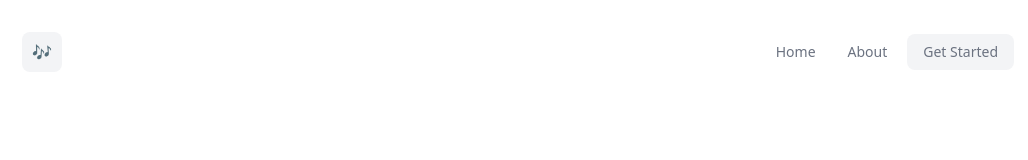
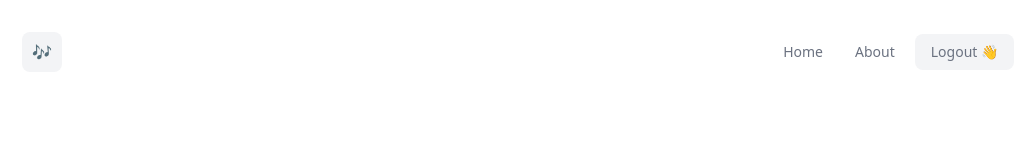
Before and after one commit to wh0sumit/spotify-music-player, a React (Create React App) app: page /artists in a window 1280 px wide. Shown: the top 160 px of the page, without its empty margins (122-1150 px from the left). Built offline with nearby package versions, Linux system fonts and the light colour scheme; sample sign-in values are in the browser's storage.

Commit message:
Dev: AddED Logout Button in Navbar

```diff
--- a/src/App.js
+++ b/src/App.js
@@ -14,6 +14,7 @@ function App() {
     <React.Fragment>
       <div class="mx-auto max-w-5xl items-center justify-between p-4">
         <Navbar />
+
         <Routes>
           <Route path="/" element={<Home />} />
 
--- a/src/components/organism/Navbar/index.jsx
+++ b/src/components/organism/Navbar/index.jsx
@@ -1,8 +1,12 @@
 import React from "react";
+import { useEffect, useState } from "react";
+import { useSelector } from "react-redux";
 import { NavLink } from "react-router-dom";
 import Button from "../../atoms/Button";
 
 export default function Navbar() {
+  const accessToken = useSelector((state) => state.token.access_token);
+
   return (
     <React.Fragment>
       <nav class="mx-auto flex max-w-5xl items-center justify-between py-4">
@@ -28,7 +32,18 @@ export default function Navbar() {
           </li>
 
           <li>
-            <Button text="Get Started" size="sm" link="/login" />
+            {accessToken ? (
+              <Button
+                text="Logout 👋"
+                size="sm"
+                onClick={() => {
+                  localStorage.removeItem("access_token");
+                  window.location.reload();
+                }}
+              />
+            ) : (
+              <Button text="Get Started" size="sm" link="/login" />
+            )}
           </li>
         </ul>
       </nav>
--- a/src/components/pages/Dashboard/index.jsx
+++ b/src/components/pages/Dashboard/index.jsx
@@ -11,7 +11,7 @@ export default function Dashboard() {
       id: 1,
       title: "All Playlists",
       status: "active",
-      href: "/playlists",
+      href: "playlists",
       component: <Playlists />,
       icon: <RiIcons.RiPlayList2Line />,
     },
@@ -19,7 +19,7 @@ export default function Dashboard() {
       id: 2,
       title: "Tracks",
       status: "inactive",
-      href: "/tracks",
+      href: "tracks",
       component: <Tracks />,
       icon: <RiIcons.RiMusic2Line />,
     },
@@ -27,7 +27,7 @@ export default function Dashboard() {
       id: 3,
       title: "Artists",
       status: "inactive",
-      href: "/artists",
+      href: "artists",
       component: <Artists />,
       icon: <RiIcons.RiUser3Line />,
     },
```
